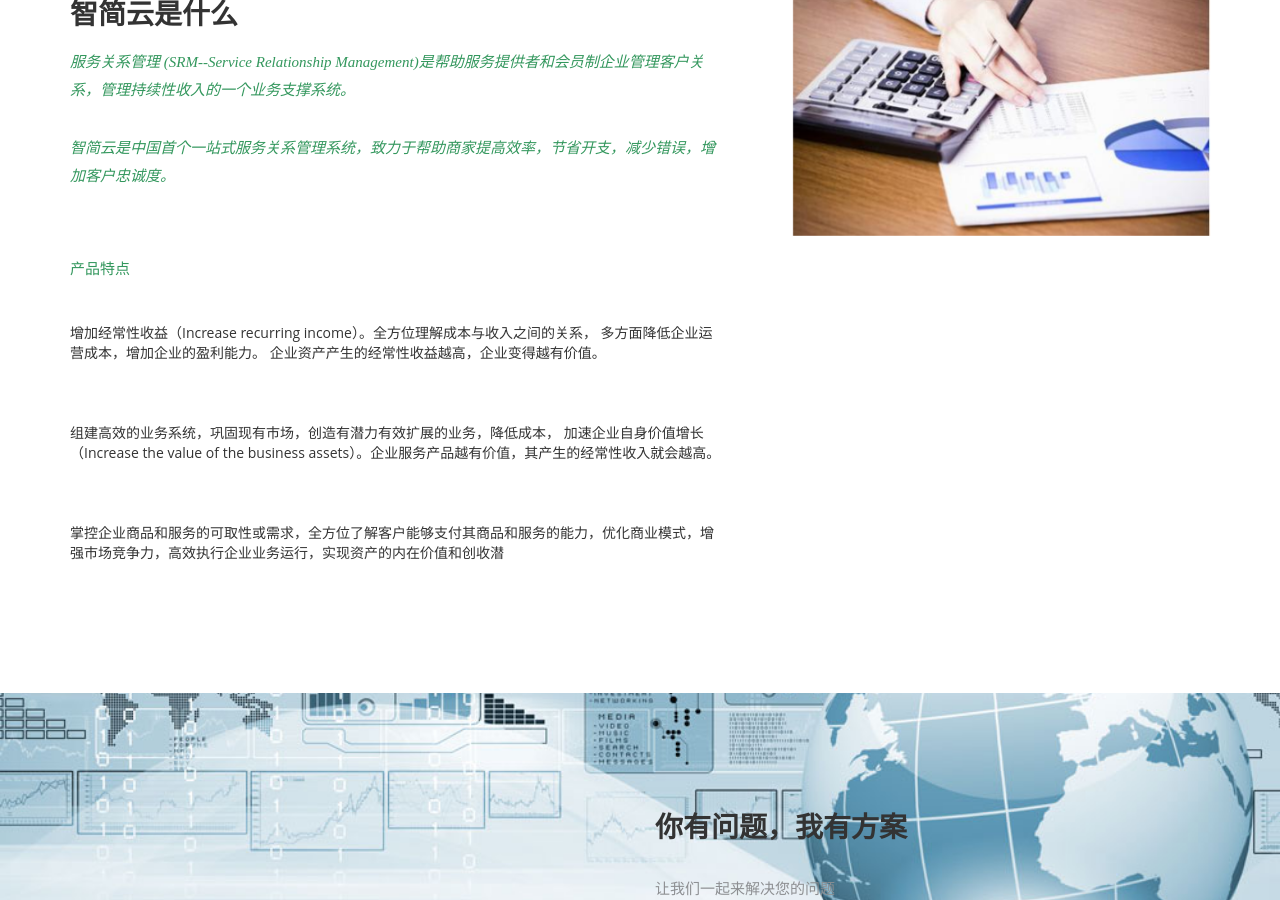
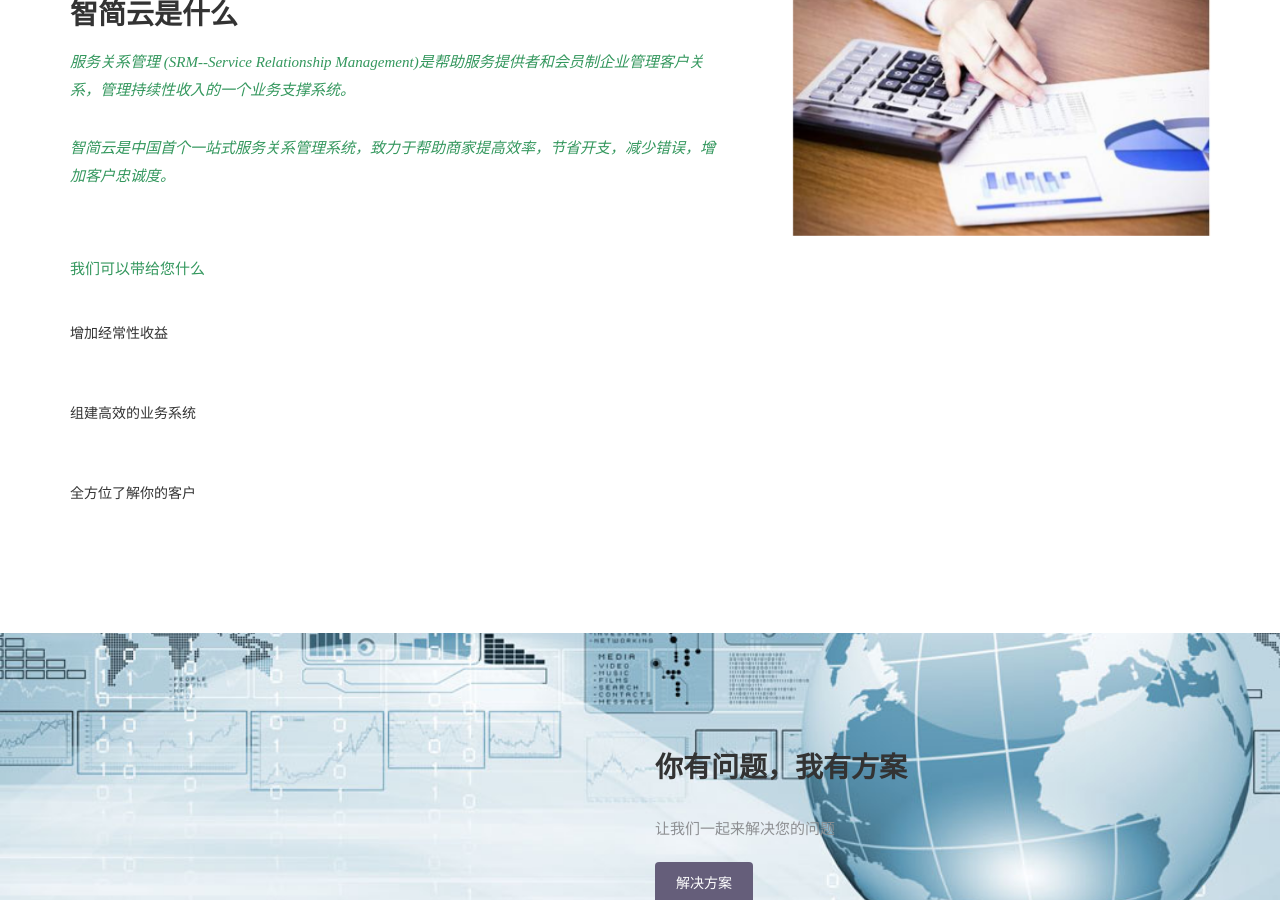
Before and after one commit to dreampivot/slipscloud.github.io, a Jekyll site: the page built from index.html, in a window 1280 px wide and 900 px high, scrolled down 892 px. Built offline with Jekyll 4.4.1, drawn with Linux system fonts in a browser that asks for light colours; some web fonts are replaced.

Commit message:
Update index.html

```diff
--- a/index.html
+++ b/index.html
@@ -28,16 +28,13 @@ permalink: /
             <p>服务关系管理 (SRM--Service Relationship Management)是帮助服务提供者和会员制企业管理客户关系，管理持续性收入的一个业务支撑系统。</p>
             <p>智简云是中国首个一站式服务关系管理系统，致力于帮助商家提高效率，节省开支，减少错误，增加客户忠诚度。</p>
           </div>
-          <h2><p>产品特点</p></h2>
+          <h2><p>我们可以带给您什么</p></h2>
 
           <ul>
 
-    <p><li>增加经常性收益（Increase recurring income）。全方位理解成本与收入之间的关系， 多方面降低企业运营成本，增加企业的盈利能力。
-企业资产产生的经常性收益越高，企业变得越有价值。</li></p>
- <p><li>组建高效的业务系统，巩固现有市场，创造有潜力有效扩展的业务，降低成本， 加速企业自身价值增长（Increase the value of the business assets）。企业服务产品越有价值，其产生的经常性收入就会越高。
-</li></p>
- <p><li>掌控企业商品和服务的可取性或需求，全方位了解客户能够支付其商品和服务的能力，优化商业模式，增强市场竞争力，高效执行企业业务运行，实现资产的内在价值和创收潜
-  </li></p>
+    <p><li>增加经常性收益</li></p>
+    <p><li>组建高效的业务系统</li></p>
+    <p><li>全方位了解你的客户</li></p>
 
       </ul>
 
```
